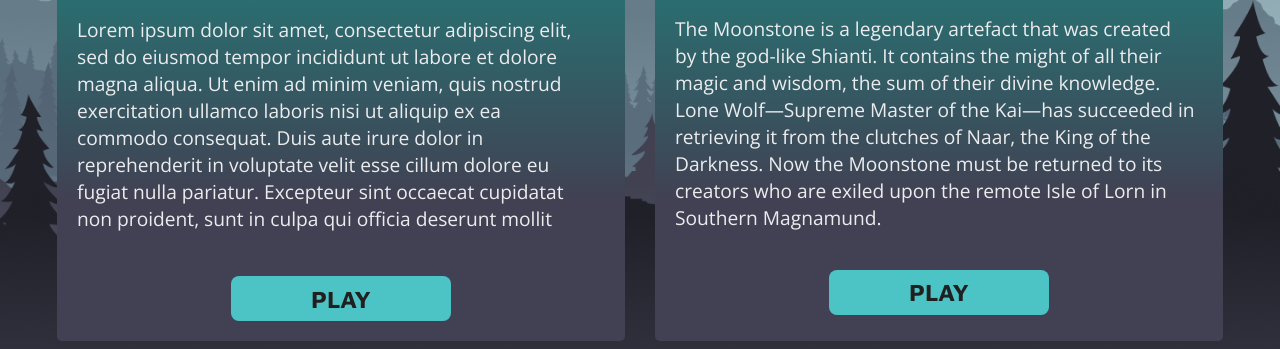
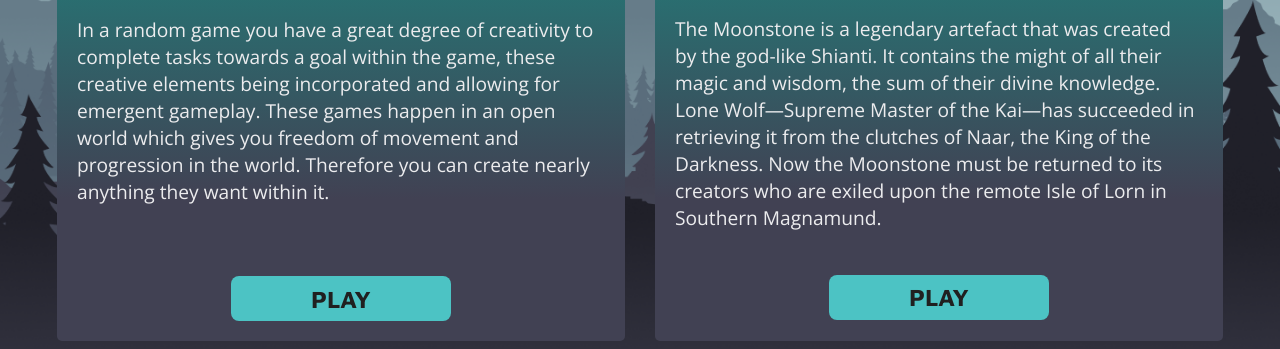
Before and after one commit to rpg-ai/game-selection, a plain HTML site: page index.html in a window 1280 px wide. Shown: the part 476-825 px from the top of the page. Drawn offline with nearby package versions, Linux system fonts and the light colour scheme; no server answers.

Commit message:
:building_construction: feat: Updates random text version

```diff
--- a/index.html
+++ b/index.html
@@ -18,7 +18,7 @@
             </div>
             <div class="card-body">
                 <div class="title">RANDOM ADVENTURE</div>
-                <p>Lorem ipsum dolor sit amet, consectetur adipiscing elit, sed do eiusmod tempor incididunt ut labore et dolore magna aliqua. Ut enim ad minim veniam, quis nostrud exercitation ullamco laboris nisi ut aliquip ex ea commodo consequat. Duis aute irure dolor in reprehenderit in voluptate velit esse cillum dolore eu fugiat nulla pariatur. Excepteur sint occaecat cupidatat non proident, sunt in culpa qui officia deserunt mollit anim id est laborum.</p>
+                <p>In a random game you have a great degree of creativity to complete tasks towards a goal within the game, these creative elements being incorporated and allowing for emergent gameplay. These games happen in an open world which gives you freedom of movement and progression in the world. Therefore you can create nearly anything they want within it.</p>
             </div>
             <button class="play-button" onclick="newGame('r')">PLAY</button>
         </div>
--- a/public/styles/index.css
+++ b/public/styles/index.css
@@ -73,6 +73,7 @@
 .game-type .card-body p {
     font: 1.2rem 'Open Sans';
     width: 32.5rem;
+    height: 25rem;
     max-height: 13.813rem;
     overflow-y: hidden;
 }
```
